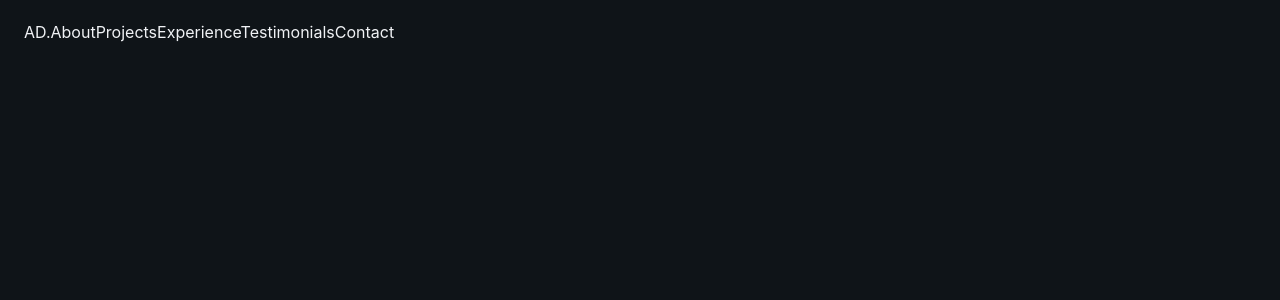
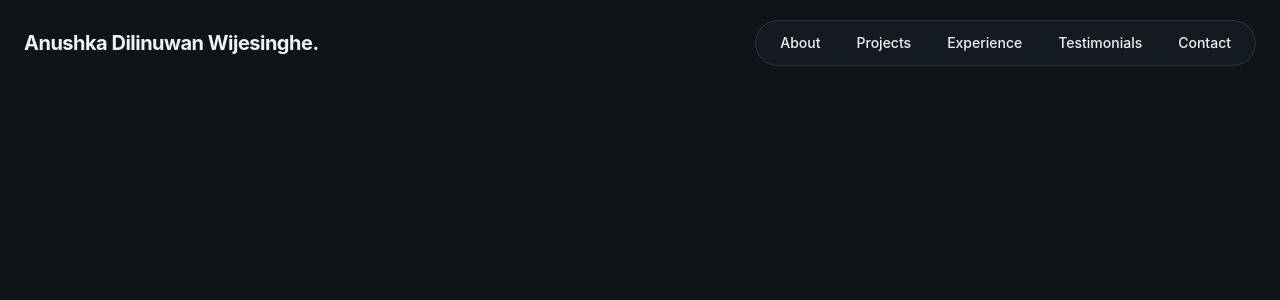
Before and after one commit to WijAnushka02/Anushka_Portfolio, a React (Vite) app: page / in a window 1280 px wide. Shown: the top 300 px of the page. Built offline with nearby package versions, Linux system fonts and the light colour scheme.

Commit message:
Fix navbar hover effects and add brightness styling

```diff
--- a/src/index.css
+++ b/src/index.css
@@ -39,3 +39,11 @@ body{
 .font-serif{
   font-family: 'Playfair Display', serif;
 }
+
+@layer components{
+  .glass{
+    background-color: color-mix(in srgb, var(--color-surface) 50%, transparent);
+    backdrop-filter: blur(16px);
+    border: 1px solid color-mix(in srgb, var(--color-border) 50%, transparent);
+  }
+}
--- a/src/layout/Navbar.jsx
+++ b/src/layout/Navbar.jsx
@@ -1,29 +1,36 @@
 const navLinks = [
-    {href: "#about", label:"About"},
-    {href: "#projects", label:"Projects"},
-    {href: "#experience", label:"Experience"},
-    {href: "#testimonials", label:"Testimonials"},
-    {href: "#contact", label:"Contact"},
+    { href: "#about", label: "About" },
+    { href: "#projects", label: "Projects" },
+    { href: "#experience", label: "Experience" },
+    { href: "#testimonials", label: "Testimonials" },
+    { href: "#contact", label: "Contact" },
 ]
 
 export const Navbar = () => {
     return (
-        <header className="fixed top-0 left-0 bg-transparent py-5">
-            <nav className="container mx-auto px-6 flex items-center">
-                <a href="#">
-                    AD<span>.</span>
+        <header className="fixed top-0 left-0 right-0 z-50 bg-transparent py-5">
+            <nav className="container mx-auto px-6 flex items-center justify-between">
+                <a href="#"
+                    className="text-xl font-bold tracking-tight transition-colors hover:text-primary">
+                    Anushka Dilinuwan Wijesinghe<span className="text-primary">.</span>
                 </a>
 
                 {/* Desktop Nav */}
-                <div>
-                    <div>
-                        {navLinks.map((link, index)=>(
-                            <a href={link.href} key={index}>
+                <div className="hidden md:flex items-center gap-1">
+                    {/* Added backdrop-blur and a subtle border to the glass effect */}
+                    <div className="glass backdrop-blur-md border border-white/10 rounded-full px-2 py-1 flex items-center gap-1">
+                        {navLinks.map((link, index) => (
+                            <a
+                                href={link.href}
+                                key={index}
+                                className="px-4 py-2 text-sm font-medium text-muted-foreground transition-all duration-300 rounded-full hover:text-white hover:brightness-125 hover:drop-shadow-[0_0_8px_rgba(255,255,255,0.5)] hover:bg-white/10"
+                            >
                                 {link.label}
                             </a>
                         ))}
                     </div>
                 </div>
+
             </nav>
         </header>
     );
```
